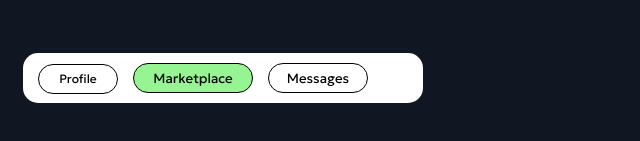
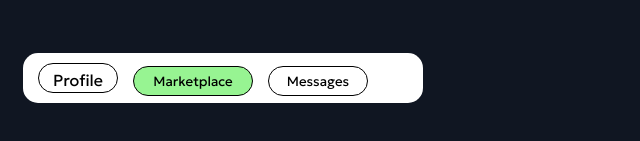
Before and after one commit to MatveyVue/Test, a Vue app: page / in a window 1280 px wide. Shown: the part 555-696 px from the top of the page, without its empty margins (0-640 px from the left). Built offline with nearby package versions, Linux system fonts and the light colour scheme.

Commit message:
Update App.vue

```diff
--- a/src/App.vue
+++ b/src/App.vue
@@ -16,7 +16,7 @@
   </div>
 
   <div class="bottom" style="margin-left: 15px; font-color: black;">
-  <button class="profile"><p style="margin-top: 5px; color: black; font-size: 12px">Profile</p></button>
+  <button class="profile"><p style="margin-top: 5px; color: black; font-size: 16px">Profile</p></button>
   <button class="market"><p style="margin-top: 5px; color: black;">Marketplace</p></button>
   <button class="message"><p style="margin-top: 5px; color: black;">Messages</p></button>
   </div>
```
